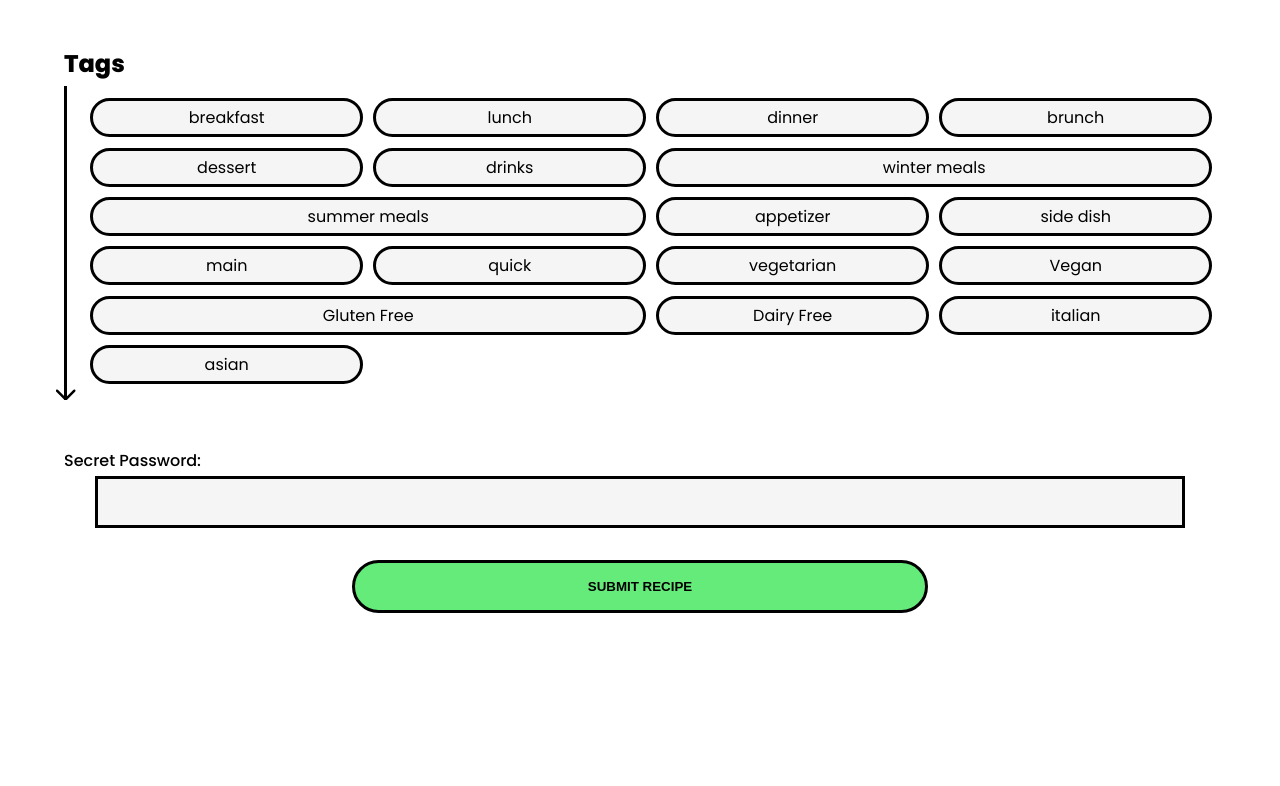
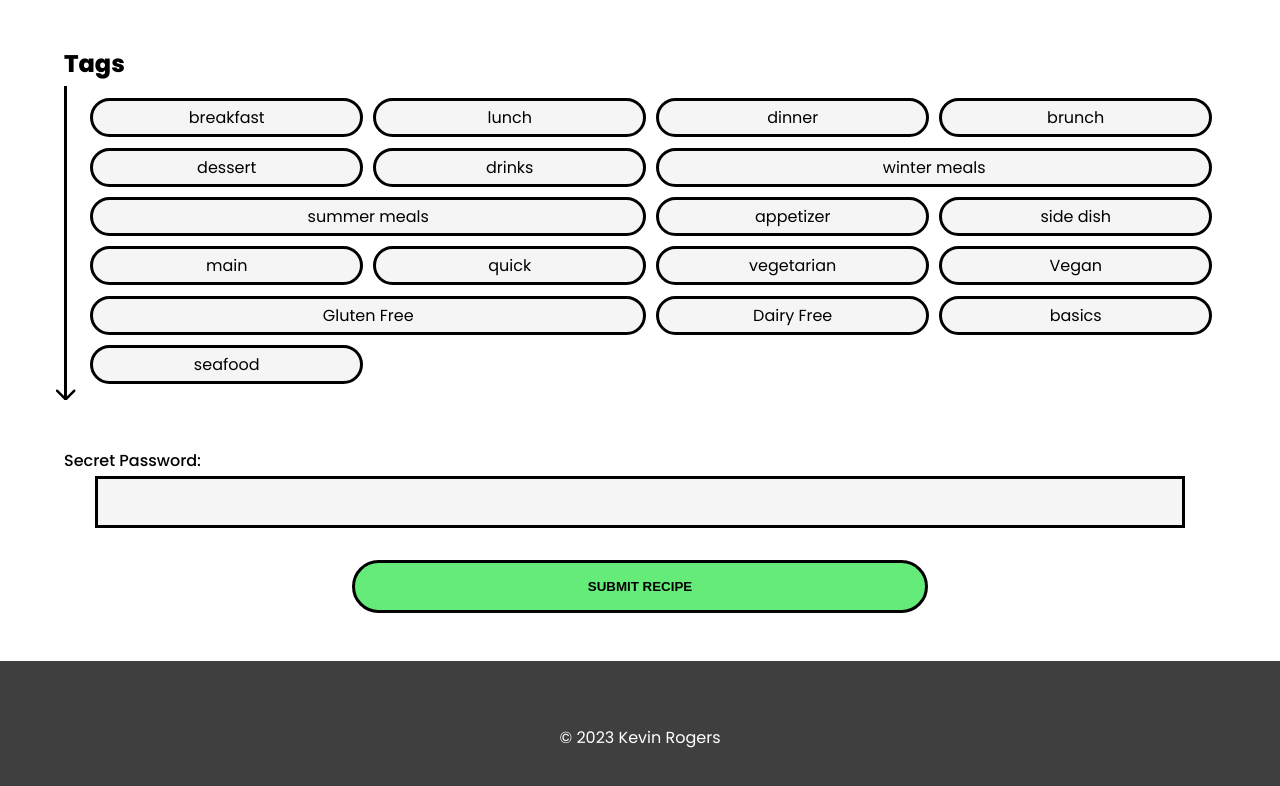
Before and after one commit to kevrog21/Recipe-Book, a React (Create React App) app: page /add-recipe in a window 1280 px wide. Shown: the part 2836-3622 px from the top of the page. Before the commit the page ends 3497 px from the top, so only its background shows below. Built offline with nearby package versions, Linux system fonts and the light colour scheme.

Commit message:
added footer component

```diff
--- a/src/App.js
+++ b/src/App.js
@@ -2,6 +2,7 @@
 import { useState } from 'react';
 import { BrowserRouter as Router, Routes, Route } from 'react-router-dom'
 import Header from './components/Header'
+import Footer from './components/Footer'
 import Homescreen from './components/Homescreen'
 import RecipePage from './components/RecipePage'
 import AddRecipeForm from './components/AddRecipeForm'
@@ -74,6 +75,7 @@
             <AddRecipeForm />
           } />
         </Routes>
+        <Footer />
     </Router>
 
     // <div>
--- a/src/components/AddRecipeForm.js
+++ b/src/components/AddRecipeForm.js
@@ -35,7 +35,7 @@
     const [ingredientPreviews, setIngredientPreviews] = useState([])
     const [duplicateIngredients, setDuplicateIngredients] = useState(false)
     const [tagWords, setTagWords] = useState(['breakfast', 'lunch', 'dinner', 'brunch', 'dessert', 'drinks', 'winter meals', 'summer meals',
-'appetizer', 'side dish', 'main', 'quick', 'vegetarian', 'Vegan', 'Gluten Free', 'Dairy Free', 'italian', 'asian'])
+'appetizer', 'side dish', 'main', 'quick', 'vegetarian', 'Vegan', 'Gluten Free', 'Dairy Free', 'basics', 'seafood'])
     const [selectedTagWords, setSelectedTagWords] = useState([])
 
     const api_key = "124659146613462"
@@ -690,10 +690,6 @@
         setSelectedTagWords((prevSelectedTagWords) => {
             const isSelected = prevSelectedTagWords.includes(word)
 
-            if (word.length > 8) {
-
-            }
-
             if (isSelected) {
                 return prevSelectedTagWords.filter((selectedWord) => selectedWord !== word)
             } else {
--- /dev/null
+++ b/src/components/Footer.js
@@ -0,0 +1,12 @@
+export default function Footer() {
+
+    const currentYear = new Date().getFullYear();
+
+    console.log(currentYear)
+
+    return (
+        <div className='footer-wrapper'>
+            <p className="footer-content">&copy; {`${currentYear}`} Kevin Rogers</p>
+        </div>
+    )
+}
--- a/src/index.css
+++ b/src/index.css
@@ -65,10 +65,10 @@
 #hamburger-line1,
 #hamburger-line2 {
   background: white;
-  height: 7%;
+  height: 10%;
   margin: 30% 0 0 0;
   width: 100%;
-  border-radius: .5vw;;
+  border-radius: .5vw;
 }
 
 #hamburger-line2 {
@@ -101,6 +101,17 @@
   font-size: 1.75rem;
   font-weight: 500;
   color: black;
+}
+
+.footer-wrapper {
+  bottom: 0;
+  background: #3F3F3F;
+  padding: 3em 0;
+}
+
+.footer-content {
+  color: white;
+  text-align: center;
 }
 
 main {
```
